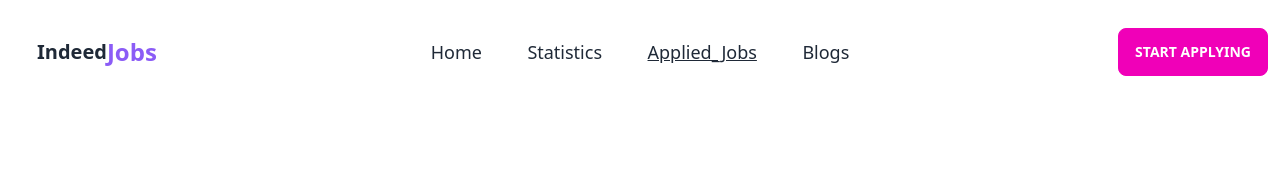
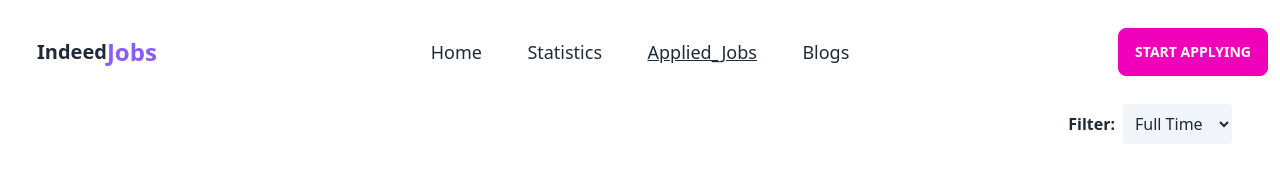
Before and after one commit to apucsd/IndeedJob, a React (Vite) app: page /applied_jobs in a window 1280 px wide. Shown: the top 194 px of the page. Built offline with nearby package versions, Linux system fonts and the light colour scheme.

Commit message:
added filter with applied jobs

```diff
--- a/src/Components/AppliedJobs.jsx
+++ b/src/Components/AppliedJobs.jsx
@@ -5,8 +5,10 @@ import SingleAppliedJobCart from "./SingleAppliedJobCart";
 const AppliedJobs = () => {
   const jobs = useLoaderData();
   const [appliedJobs, setAppliedJobs] = useState([]);
+  const [allAppliedJobs, setAllAppliedJobs] = useState([]);
   useEffect(() => {
     let resultJob = [];
+
     const getAppliedJobsFromDB = JSON.parse(localStorage.getItem("apply-job"));
     // console.log(getAppliedJobsFromDB);
     for (const title in getAppliedJobsFromDB) {
@@ -15,11 +17,49 @@ const AppliedJobs = () => {
       resultJob.push(filterData);
     }
     setAppliedJobs(resultJob);
+    setAllAppliedJobs(resultJob);
   }, []);
+
+  const handleFilter = (e) => {
+    const value = e.target.value;
+    if (value === "fulltime") {
+      const filteredData = allAppliedJobs.filter(
+        (job) => job.full_or_part_time === "Full-time"
+      );
+      setAppliedJobs(filteredData);
+    }
+    if (value === "parttime") {
+      const filteredData = allAppliedJobs.filter(
+        (job) => job.full_or_part_time === "Part-time"
+      );
+      setAppliedJobs(filteredData);
+    }
+    if (value === "remote") {
+      const filteredData = allAppliedJobs.filter(
+        (job) => job.remote_or_onsite === "Remote"
+      );
+      setAppliedJobs(filteredData);
+    }
+    if (value === "onsite") {
+      const filteredData = allAppliedJobs.filter(
+        (job) => job.remote_or_onsite === "Onsite"
+      );
+      setAppliedJobs(filteredData);
+    }
+  };
 
   return (
     <div>
-      <div>
+      <div className="text-end mx-12 flex justify-end items-center gap-2">
+        <h2 className="font-semibold">Filter: </h2>
+        <select onChange={handleFilter} className="p-2 rounded  bg-slate-100">
+          <option value="fulltime">Full Time</option>
+          <option value="parttime">Part Time</option>
+          <option value="remote">Remote</option>
+          <option value="onsite">Onsite</option>
+        </select>
+      </div>
+      <div className="">
         {appliedJobs.map((job) => (
           <SingleAppliedJobCart key={job.id} job={job}></SingleAppliedJobCart>
         ))}
--- a/src/Components/SingleAppliedJobCart.jsx
+++ b/src/Components/SingleAppliedJobCart.jsx
@@ -3,7 +3,7 @@ import React from "react";
 import { Link } from "react-router-dom";
 
 const SingleAppliedJobCart = ({ job }) => {
-  console.log(job);
+  // console.log(job);
 
   const {
     id,
@@ -21,11 +21,12 @@ const SingleAppliedJobCart = ({ job }) => {
     salary,
   } = job;
   return (
-    <div className="w-[70%] mx-auto border my-2 flex justify-between items-center p-4">
-      <div className="flex gap-2 img+text div">
-        <div className="p-3 flex">
+    <div className="md:w-[70%] mx-auto border my-2 grid grid-cols-4 justify-between items-center">
+      <div className=" md:col-span-3 col-span-4 flex gap-2">
+        <div className="p-3">
           <img className="h-36 w-36" src={logo} alt="" />
         </div>
+
         <div className="">
           <h1 className="text-xl font-semibold my-4">{job_title}</h1>
           <p className="text-gray-600">{company_name}</p>
@@ -37,7 +38,7 @@ const SingleAppliedJobCart = ({ job }) => {
               {full_or_part_time}
             </div>
           </div>
-          <div className="flex gap-4 my-4 text-sm">
+          <div className="md:flex gap-4 my-4 text-sm">
             <div className="flex">
               <span>
                 {" "}
@@ -57,7 +58,7 @@ const SingleAppliedJobCart = ({ job }) => {
         </div>
       </div>
 
-      <div className="clasfor btn0">
+      <div className="">
         <Link to={`/jobs/${id}`}>
           {" "}
           <button className="btn btn-secondary">view details</button>
```
